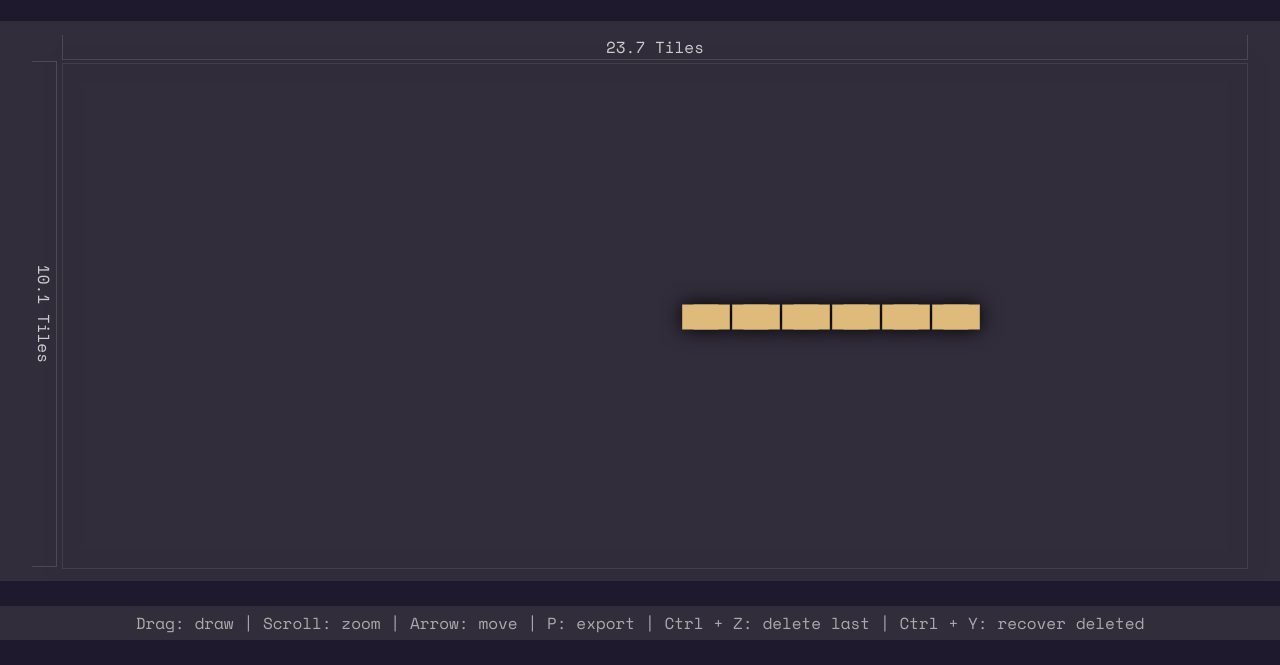
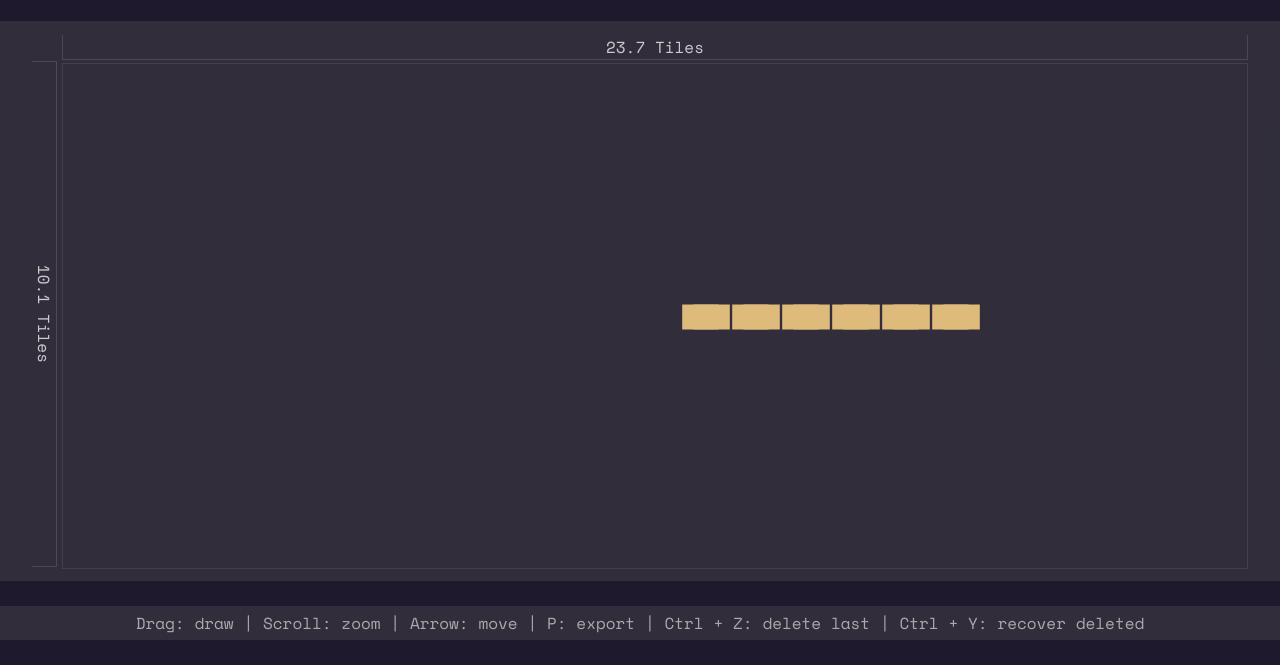
Before and after one commit to spotky1004/ADOFAI-Paintbrush, a plain HTML site: page index.html in a window 1280 px wide. Shown: the part 135-800 px from the top of the page. Drawn offline with nearby package versions, Linux system fonts and the light colour scheme.

Commit message:
fix) Remove shadow to increase performance

```diff
--- a/index.css
+++ b/index.css
@@ -106,8 +106,6 @@ body > div {
   right: var(--padding);
 
   border: 0.05vmin solid #6665;
-
-  filter: drop-shadow(0 0 10px #000);
 }
 
 #info {
```
